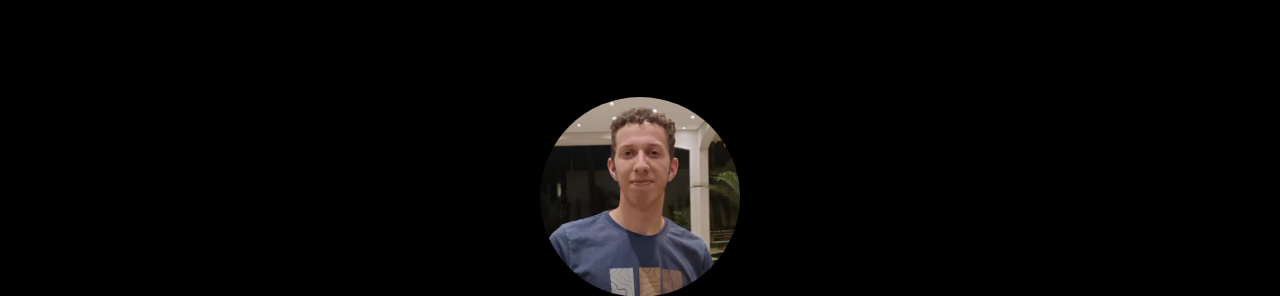
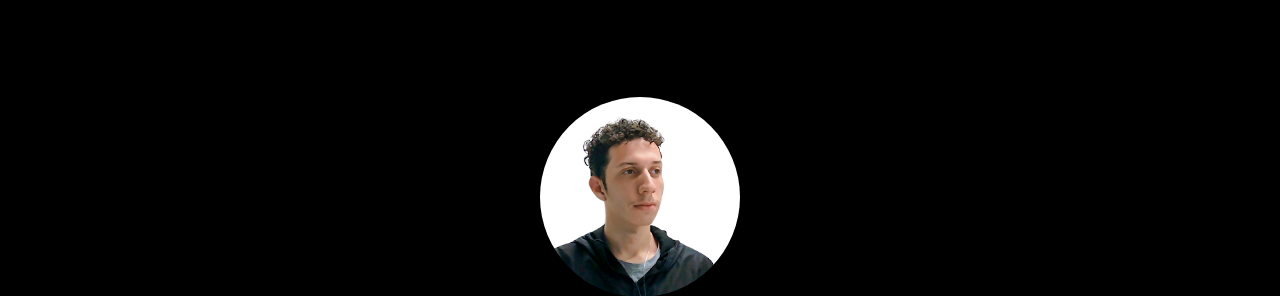
Before and after one commit to oseias-romeiro/oseias-romeiro.github.io, a plain HTML site: page index.html in a window 1280 px wide. Shown: the part 77-373 px from the top of the page. Drawn offline with nearby package versions, Linux system fonts and the light colour scheme.

Commit message:
update profile photo

```diff
--- a/index.html
+++ b/index.html
@@ -9,7 +9,7 @@
     <meta name="google-site-verification" content="_vJftw34mQuip4c-yM8RZ_ZuDTeuqfLvmSqk4VJjoMc" />
     <title>Oseias Romeiro Magalhães</title>
 
-    <link rel="shortcut icon" href="img/profile.jpeg" type="image/jpeg">
+    <link rel="shortcut icon" href="img/profile.png" type="image/png">
 
     <script src="https://cdn.tailwindcss.com"></script>
 </head>
@@ -34,7 +34,7 @@
     </div>
 
     <div class="flex flex-col items-center justify-center sm:pt-20 sm:pb-20 mt-5">
-        <img class="rounded-full max-w-[200px] h-auto mb-4" src="img/profile.jpeg" alt="profile photo">
+        <img class="rounded-full max-w-[200px] h-auto mb-4" src="img/profile.png" alt="profile photo">
         <div class="text-center">
             <h1 class="text-3xl sm:text-6xl">Oseias Romeiro</h1>
             <p id="short-description" class="text-sm sm:text-base mt-2"></p>
```
Also changed, not shown: img/profile.jpeg (deleted), img/profile.png (added).
